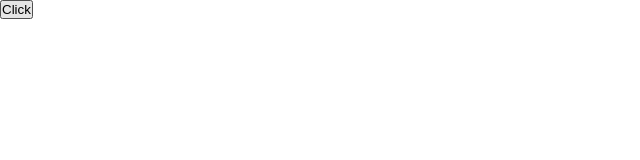
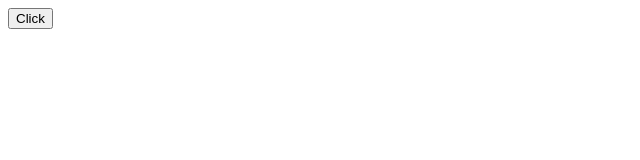
Before and after one commit to boikhutsodev/rectpct, a React (Vite) app in the folder product-app/: page / in a window 1280 px wide. Shown: the top 160 px of the page, without its empty margins (0-640 px from the left). Built offline with nearby package versions, Linux system fonts and the light colour scheme.

Commit message:
Added click handler to button and updated CSS comment.

```diff
--- a/product-app/src/App.jsx
+++ b/product-app/src/App.jsx
@@ -1,9 +1,12 @@
 import React from "react";
 
 // Watched 1:14:57
+const handleClick = () => {
+  console.log("Clicked");
+};
 
 const Button = () => {
-  return <button>Click</button>;
+  return <button onClick={handleClick}>Click</button>;
 };
 
 function App() {
--- a/product-app/src/index.css
+++ b/product-app/src/index.css
@@ -1,5 +1,5 @@
-* {
+/* * {
   padding: 0;
   margin: 0;
   box-sizing: border-box;
-}
+} */
```
